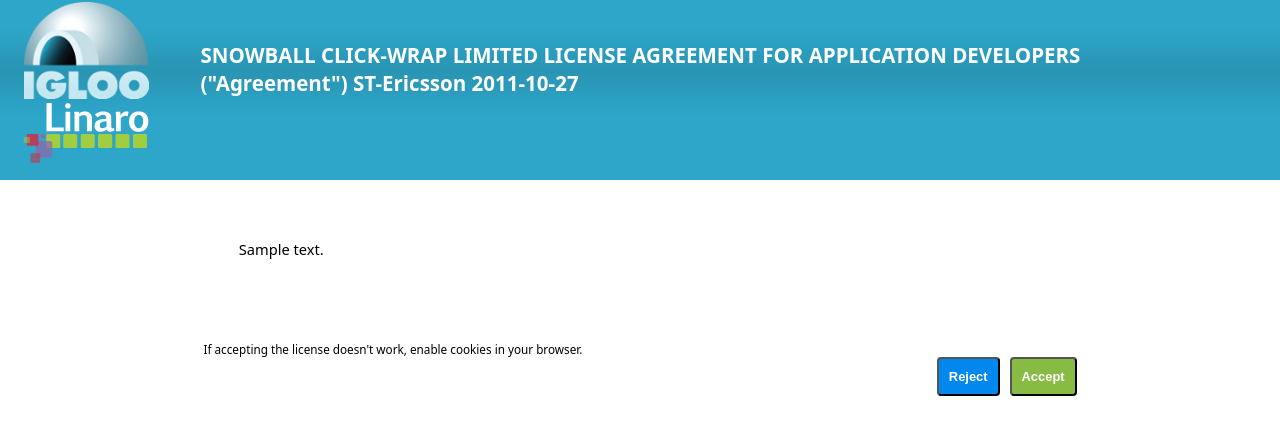
After one commit to seojineer/linaro-license-protection, a Django app: template templates/licenses/ste.html in a window 1280 px wide. The commit adds this page. Shown: the top 435 px of the page. Run offline with Django 3.2, Linux system fonts and the light colour scheme; the template is opened without the code that fills it: most values are stand-ins (such as "Sample title", 1, 10 or a date in 2020).

Commit message:
Add licenses and have correct license text processing implemented

```diff
--- a/license_protected_downloads/views.py
+++ b/license_protected_downloads/views.py
@@ -91,7 +91,8 @@
 def show_license(request):
     lic = License.objects.filter(digest=request.GET['lic']).get()
 
-    return render_to_response('license.html',
+    return render_to_response(#'license.html',
+                              'licenses/ste.html',
                               {'license': lic,
                                'url': request.GET['url']},
                               context_instance=RequestContext(request))
@@ -108,7 +109,8 @@
 
     if type == "dir":
         return render_to_response('dir_template.html',
-                                  {'dirlist': dir_list(path)})
+                                  {'dirlist': dir_list(path),
+                                   'basepath': url})
 
     file_name = os.path.basename(path)
 
--- a/templates/dir_template.html
+++ b/templates/dir_template.html
@@ -11,7 +11,7 @@
     <td>
        <img src="{{ STATIC_URL }}/static/{{ value.type }}.png" alt="{{ value.type }}"/>
     </td>
-    <td><a href="{{ value.name }}">{{ value.name }}</a></td>
+    <td><a href="{{ basepath }}/{{ value.name }}">{{ value.name }}</a></td>
     <td>{{ value.mtime }}</td>
     <td>{% if not value.isdir %}{{ value.size }}{% endif %}</td>
   </tr>
--- /dev/null
+++ b/templates/license.html
@@ -0,0 +1,17 @@
+<!DOCTYPE HTML PUBLIC "-//W3C//DTD HTML 4.01 Transitional//EN"
+    "http://www.w3.org/TR/html4/loose.dtd">
+<html>
+<head>
+  {% block header %}{% endblock %}
+</head>
+<body>
+  {% block content-header %}{% endblock %}
+  {{ license.text|safe }}
+  {% block content-footer-top %}{% endblock %}
+  <form action="/accept-license?lic={{ license.digest }}&url={{ url }}" method="post">
+    {% csrf_token %}
+    <input class="button button-accept" type="submit" value="Accept" /> <input class="button button-decline" type="submit" value="Reject" />
+  </form>
+  {% block content-footer-bottom %}{% endblock %}
+</body>
+</html>
--- /dev/null
+++ b/templates/licenses/ste.html
@@ -0,0 +1,122 @@
+{% extends "license.html" %}
+
+{% block header %}
+<title>License Agreement</title>
+<meta http-equiv="Content-Type" content="text/html; charset=UTF-8" />
+<style language="text/css">
+  html, body {
+    background: white;
+    color: black;
+    margin: 0;
+    padding: 0;
+    font-size: 11pt;
+    font-family: Sans;
+  }
+
+  div#head {
+    height: 180px;
+    width: 100%;
+    background-image: url(/static/igloo-bg.png);
+    background-repeat: repeat-x;
+  }
+
+  h1 {
+    height: 180px;
+    padding: 2em;
+    padding-left: 180px;
+    margin: 0;
+    margin-right: 1em;
+    margin-left: 1em;
+    color:white;
+    font-size: 140%;
+    font-weight: bold;
+    text-align: left;
+    background-image: url(/static/igloo.png);
+    background-repeat: no-repeat;
+  }
+
+  #content {
+    margin: 0 auto;
+    min-width: 600px;
+    max-width: 920px;
+  }
+
+  h2 {
+    font-size: 120%;
+  }
+
+  #license-text {
+    background: white;
+    color: black;
+    margin: 2em;
+    padding: 2em;
+    height: 50%;
+    overflow: scroll;
+    text-align: left;
+    -moz-border-radius: 10px;
+    -webkit-border-radius: 10px;
+    border-radius: 10px;
+  }
+
+  #actions {
+    padding: 2em;
+    font-size: 80%;
+    margin-bottom: 2em;
+  }
+
+  #actions .button {
+    background: #08e;
+    color: white;
+    text-decoration: none;
+    font-weight: bold;
+    padding: 10px;
+    margin-left: 10px;
+    float: right;
+    font-size: 110%;
+    -moz-border-radius: 4px;
+    -webkit-border-radius: 4px;
+    border-radius: 4px;
+  }
+
+  #actions .button-decline:hover {
+    background: #09f;
+  }
+
+  #actions .button-accept {
+    background: #8b4;
+  }
+
+  #actions .button-accept:hover {
+    background: #9c5;
+  }
+</style>
+{% endblock %}
+
+{% block content-header %}
+<div id="head">
+<h1>
+  SNOWBALL CLICK-WRAP
+  LIMITED LICENSE AGREEMENT FOR APPLICATION DEVELOPERS
+  ("Agreement") ST-Ericsson 2011-10-27
+</h1>
+
+
+</div>
+
+<div id="content">
+
+<div id="license-text">
+{% endblock %}
+{% block content-footer-top %}
+  </div><!-- license-text -->
+
+  <div id="actions">
+
+  <div style="float: left;">If accepting the license doesn't work, enable
+    cookies in your browser.</div><br />
+{% endblock %}
+{% block content-footer-bottom %}
+  </div>
+
+  </div><!-- content -->
+{% endblock %}
```
Also changed, not shown: templates/licenses/linaro.html (added, +113 -0 lines), templates/licenses/nolicense.html (added, +9 -0 lines), templates/licenses/samsung.html (added, +114 -0 lines), license_protected_downloads/static/exynos.png (added), license_protected_downloads/static/igloo-bg.png (added), license_protected_downloads/static/igloo.png (added), license_protected_downloads/static/linaro.png (added), 1 other file.
